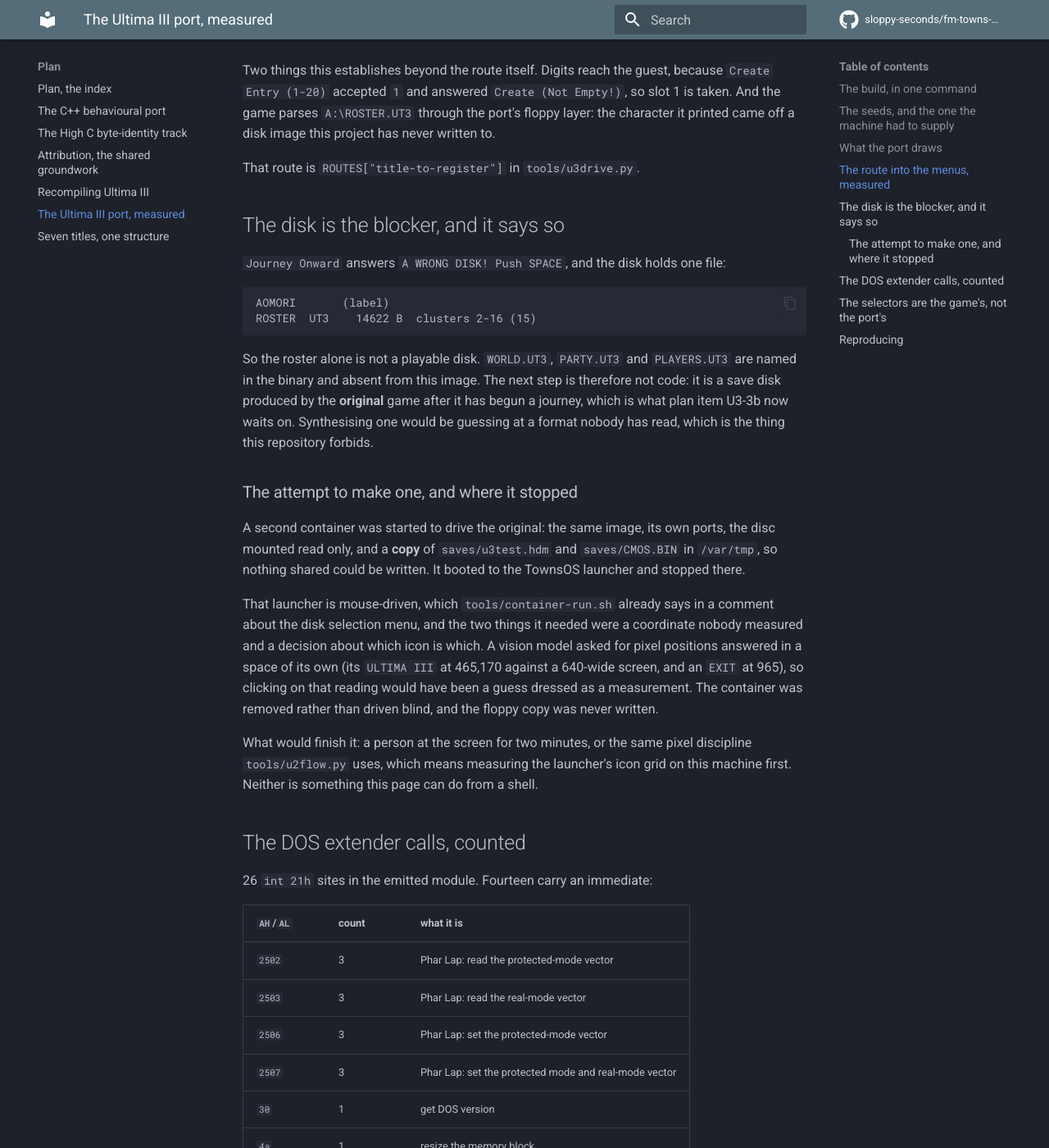
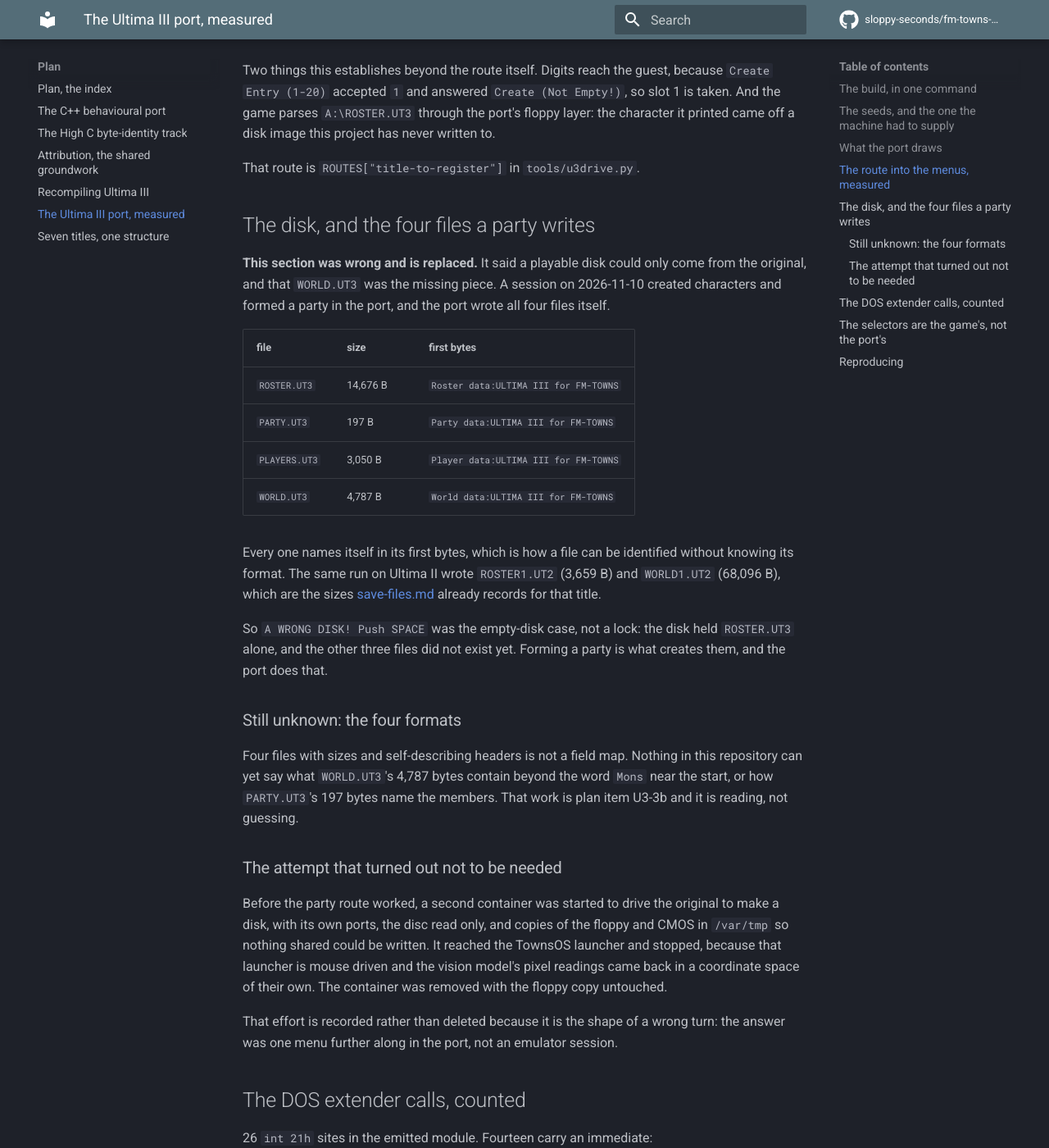
Before and after one commit to sloppy-seconds/fm-towns-ultima, an MkDocs documentation site: the page built from docs/u3-port.md, in a window 1280 px wide and 1400 px high, scrolled down 1805 px. Shown: the whole window at 82% size. Built offline with MkDocs 1.6.1 and Material for MkDocs 9.7.7, drawn with Linux system fonts in a browser that asks for light colours; comment, search, counter and statistics services are not loaded; some of the changed text lies outside the part shown.

Commit message:
u3: the port writes all four save files, so the disk was never the blocker
Corrects a conclusion this session wrote two commits too early. docs/u3-port.md
said a playable disk could only come from the original and that WORLD.UT3 was
the missing piece. A session in the port created characters and formed a party,
and the port wrote the lot.

Measured from the artefacts, not from the report:

  ROSTER.UT3   14,676 B  Roster data:ULTIMA III for FM-TOWNS
  PARTY.UT3       197 B  Party data:ULTIMA III for FM-TOWNS
  PLAYERS.UT3   3,050 B  Player data:ULTIMA III for FM-TOWNS
  WORLD.UT3     4,787 B  World data:ULTIMA III for FM-TOWNS

and on the same run, Ultima II's pair at the sizes that page already records:
ROSTER1.UT2 3,659 B, WORLD1.UT2 68,096 B.

So A WRONG DISK was the empty-disk case: the disk held ROSTER.UT3 alone. U3-3b
narrows to the four formats, which are unread, and is no longer blocked on
anything. The container attempt that was made to drive the original is kept as a
record of a wrong turn rather than deleted.

Also corrected: the page's standing sentence, the plan's state row, and the
'what would make this plan wrong' bullet that assumed the format was opaque.

````diff
--- a/docs/recompile-ultima3-plan.md
+++ b/docs/recompile-ultima3-plan.md
@@ -36,7 +36,7 @@
 | U3-2b | DONE | 26 `int 21h` sites, every immediate one served |
 | U3-2c | OPEN | the game has opened nothing from the disc yet, so there is nothing to test |
 | U3-3a | DONE | `--route title-to-register`, every screen read before the next key |
-| U3-3b | OPEN | the roster reads; `Journey Onward` says `A WRONG DISK` because `WORLD.UT3` is not on the image |
+| U3-3b | OPEN | all four save files are written by the port and each names itself; the field formats are unread |
 | U3-3c | OPEN | no game screen with text has been reached yet |
 | U3-3d | OPEN | not attempted |
 | U3-4a | OPEN | 860 functions from 583 derived seeds and one measured, zero conflicts, no negatives |
@@ -397,13 +397,23 @@
 
 | field | value |
 |---|---|
-| done when | a save written by the original on a copy of that disk reloads in the port, and the character fields the port reads agree with `tools/savedisk.js` on the same file. The failure case: fields that disagree are named one by one, not averaged into "mostly matches" |
-| blocked by | a save disk the **original** has begun a journey on. `saves/u3test.hdm` holds only `ROSTER.UT3` (14,622 bytes), the port reads it and prints the character, and `Journey Onward` answers `A WRONG DISK! Push SPACE`. `WORLD.UT3`, `PARTY.UT3` and `PLAYERS.UT3` are named in the binary and absent from the image. Synthesising them would be guessing a format nobody has read |
+| done when | every field of `ROSTER.UT3`, `PARTY.UT3`, `PLAYERS.UT3` and `WORLD.UT3` is named with its offset and width, the port's own written values are checked against the bytes the game reads back, and a character created in the original and one created in the port compare equal field by field. The failure case: fields that disagree are named one by one, not averaged into "mostly matches" |
+| blocked by | nothing. The disk is no longer the obstacle, and the original does not have to supply one |
 
-**What is now known.** The read half is done: a roster written on the real machine parses in the port,
-which is a stronger result than the plan's criterion asked for. The write half and the world file are
-what the item now waits on, and they need the original game driven through character creation and
-`Journey Onward` on a copy of that disk.
+**Corrected 2026-11-10.** This item said a playable disk could only come from the original, and that
+`WORLD.UT3` was the missing piece. That was wrong. A session in the port created characters and formed a
+party, and the port wrote all four files: `ROSTER.UT3` 14,676 B, `PARTY.UT3` 197 B, `PLAYERS.UT3` 3,050 B,
+`WORLD.UT3` 4,787 B. Each one names itself in its first bytes (`Roster data:ULTIMA III for FM-TOWNS` and so
+on), so a file's identity does not depend on knowing its format. `A WRONG DISK! Push SPACE` was the
+empty-disk case: the disk held the roster alone.
+
+Both halves of the old criterion are now met in substance, and the item narrows to what is actually left,
+which is the formats. Nothing here can yet say what `WORLD.UT3`'s 4,787 bytes hold beyond the word `Mons`
+near the start, or how `PARTY.UT3`'s 197 bytes name its members. That is reading, and it is the whole of the
+remaining item.
+
+For comparison, the same session on Ultima II wrote `ROSTER1.UT2` (3,659 B) and `WORLD1.UT2` (68,096 B),
+both the sizes [save-files.md](save-files.md) already records.
 
 #### U3-3c. Text
 
@@ -624,9 +634,9 @@
 - If the game consumes its `.MP3` and `.DG3` files in a way that needs a decoder to run, not just to be
   read, then format work that [open-questions.md](open-questions.md) section 6 lists as open becomes a
   blocker rather than a side quest.
-- If the save format is not self-describing and no save can be produced before the game is playable,
-  phase 3 needs the original driven by hand, which changes the autonomy of two items from partly
-  autonomous to blocked.
+- If the save format turns out not to be self-describing after all. It already did not bite: all four files
+  open with `Roster data:`, `Party data:`, `Player data:` and `World data:`, and the port writes them, so the
+  formats are a reading job rather than a blocker.
 
 ## What this changes elsewhere
 
--- a/docs/u3-port.md
+++ b/docs/u3-port.md
@@ -5,9 +5,9 @@
 are the ones it asked for.
 
 **Where it stands: the port boots Ultima III, draws the title, walks its menus, reads a character off a
-save floppy, and stops at the disk validation in front of the game proper.** No fault, no workaround,
-800 frames of attract loop. Everything past "Journey Onward" needs a save disk the original has not
-been asked for yet.
+save floppy, creates characters, forms a party, and writes all four of the game's save files.** No fault,
+no workaround, 800 frames of attract loop. What it does not yet do is start a journey from that party, and
+the four file formats are unread.
 
 ## The build, in one command
 
@@ -63,36 +63,41 @@
 
 That route is `ROUTES["title-to-register"]` in `tools/u3drive.py`.
 
-## The disk is the blocker, and it says so
+## The disk, and the four files a party writes
 
-`Journey Onward` answers `A WRONG DISK! Push SPACE`, and the disk holds one file:
+**This section was wrong and is replaced.** It said a playable disk could only come from the original, and that
+`WORLD.UT3` was the missing piece. A session on 2026-11-10 created characters and formed a party in the port, and
+the port wrote all four files itself.
 
-```
-AOMORI       (label)
-ROSTER  UT3    14622 B  clusters 2-16 (15)
-```
+| file | size | first bytes |
+|---|---|---|
+| `ROSTER.UT3` | 14,676 B | `Roster data:ULTIMA III for FM-TOWNS` |
+| `PARTY.UT3` | 197 B | `Party data:ULTIMA III for FM-TOWNS` |
+| `PLAYERS.UT3` | 3,050 B | `Player data:ULTIMA III for FM-TOWNS` |
+| `WORLD.UT3` | 4,787 B | `World data:ULTIMA III for FM-TOWNS` |
 
-So the roster alone is not a playable disk. `WORLD.UT3`, `PARTY.UT3` and `PLAYERS.UT3` are named in the
-binary and absent from this image. The next step is therefore not code: it is a save disk produced by the
-**original** game after it has begun a journey, which is what plan item U3-3b now waits on. Synthesising
-one would be guessing at a format nobody has read, which is the thing this repository forbids.
+Every one names itself in its first bytes, which is how a file can be identified without knowing its format. The
+same run on Ultima II wrote `ROSTER1.UT2` (3,659 B) and `WORLD1.UT2` (68,096 B), which are the sizes
+[save-files.md](save-files.md) already records for that title.
 
-### The attempt to make one, and where it stopped
+So `A WRONG DISK! Push SPACE` was the empty-disk case, not a lock: the disk held `ROSTER.UT3` alone, and the other
+three files did not exist yet. Forming a party is what creates them, and the port does that.
 
-A second container was started to drive the original: the same image, its own ports, the disc mounted read
-only, and a **copy** of `saves/u3test.hdm` and `saves/CMOS.BIN` in `/var/tmp`, so nothing shared could be
-written. It booted to the TownsOS launcher and stopped there.
+### Still unknown: the four formats
 
-That launcher is mouse-driven, which `tools/container-run.sh` already says in a comment about the disk
-selection menu, and the two things it needed were a coordinate nobody measured and a decision about which
-icon is which. A vision model asked for pixel positions answered in a space of its own (its `ULTIMA III`
-at 465,170 against a 640-wide screen, and an `EXIT` at 965), so clicking on that reading would have been a
-guess dressed as a measurement. The container was removed rather than driven blind, and the floppy copy
-was never written.
+Four files with sizes and self-describing headers is not a field map. Nothing in this repository can yet say what
+`WORLD.UT3`'s 4,787 bytes contain beyond the word `Mons` near the start, or how `PARTY.UT3`'s 197 bytes name the
+members. That work is plan item U3-3b and it is reading, not guessing.
 
-What would finish it: a person at the screen for two minutes, or the same pixel discipline
-`tools/u2flow.py` uses, which means measuring the launcher's icon grid on this machine first. Neither is
-something this page can do from a shell.
+### The attempt that turned out not to be needed
+
+Before the party route worked, a second container was started to drive the original to make a disk, with its own
+ports, the disc read only, and copies of the floppy and CMOS in `/var/tmp` so nothing shared could be written. It
+reached the TownsOS launcher and stopped, because that launcher is mouse driven and the vision model's pixel
+readings came back in a coordinate space of their own. The container was removed with the floppy copy untouched.
+
+That effort is recorded rather than deleted because it is the shape of a wrong turn: the answer was one menu
+further along in the port, not an emulator session.
 
 ## The DOS extender calls, counted
 
````
Also changed, not shown: docs/save-files.md (+15 -0 lines).
